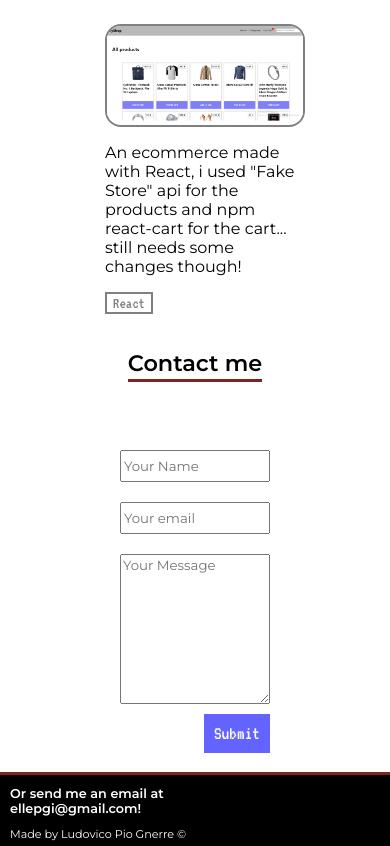
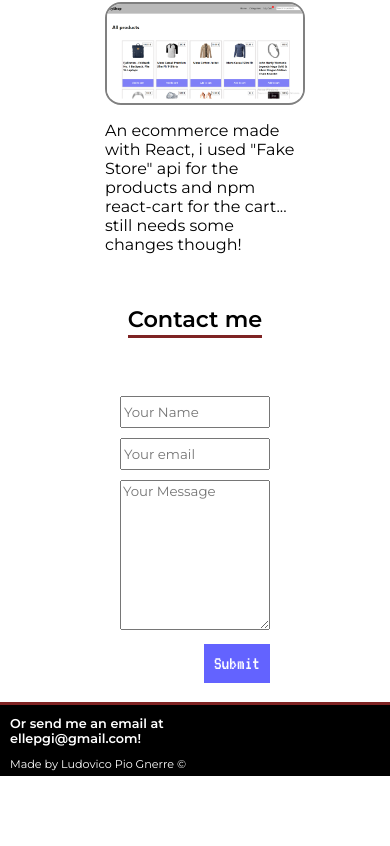
Before and after one commit to ellepigi/portfolio-nuovo, a React (Create React App) app: page / in a window 390 px wide. Shown: the part 1137-1983 px from the top of the page. After the commit the page ends 1913 px from the top, so only its background shows below. Built offline with nearby package versions, Linux system fonts and the light colour scheme.

Commit message:
menu responsive finito

```diff
--- a/src/Contact.css
+++ b/src/Contact.css
@@ -37,12 +37,7 @@
 
 }
 
-label{
-  font-family: 'VT323', sans-serif;
-  font-size: 30px;
-  font-weight: 600;
 
-}
 input{
   height: 2rem;
 }
--- a/src/Contact.js
+++ b/src/Contact.js
@@ -11,13 +11,13 @@
 <section id='contact'>
 
    <div className='form'>
-   <form>
-      <label form='name'></label>
-      <input type="text" placeholder='Your Name'></input>
-      <label form='email'></label>
-      <input type="text" placeholder='Your email'></input>
-      <label form="message"> </label>
-      <textarea placeholder='Your Message'></textarea>
+   <form name="contact" method="POST" data-netlify="true">
+      <label form='name'>
+      <input type="text" placeholder='Your Name' name="name"></input></label>
+      <label form='email'>
+      <input type="text" placeholder='Your email' name="email"></input></label>
+      <label form="message">
+      <textarea placeholder='Your Message' name="message"></textarea></label>
       <div className="button-div">
       <button type='submit' className='button1'>Submit</button>
       </div>
--- a/src/Header.js
+++ b/src/Header.js
@@ -18,7 +18,7 @@
     <div className='container'>
     <h1 id='greeting'>Hi, i'm <span>Ludovico</span>!</h1>
     </div>
-    <h2>I'm a "semi" self-taught Junior Frontend Developer. If you're interested, check out my skills and my code!</h2>
+    <h2>I'm a "semi" self-taught Junior Frontend Developer.<br/> If you're interested, check out my skills and my code!</h2>
     <div className='buttons'>
     <a href="https://github.com/ellepigi" target="_blank"><button type='button' className='button1'>Github Profile<FaGithub/></button></a>
     <a href="https://www.linkedin.com/in/ludovico-pio-gnerre-04b326252/" target="_blank"><button type='button' className='button1'>Linkedin Profile<FaLinkedin/></button></a>
--- a/src/Nav.css
+++ b/src/Nav.css
@@ -49,29 +49,43 @@
     display: none;
   }
 
+
   .menu-responsive{
 
-    opacity: 0;
-    display: none;
-
-  }
-
-  .active{
-    display: block;
-    display: flex;
-    flex-direction: column;
-    align-items: center;
-    justify-content: center;
     position: absolute;
     color: white;
     top:0;
     left: 0;
     background-color: black;
+    height: 0%;
+    width: 1000%;
+    /* height: 30vh;
+    width: 100%; */
+    z-index: 34;
+    opacity: 0;
+    /* display: none; */
+    transition: all 1s ease-in-out;
+
+  }
+
+  .active{
     height: 30vh;
     width: 100%;
-    z-index: 34;
+    display: flex;
+    flex-direction: column;
+    align-items: center;
+    justify-content: center;
+    opacity: 1;
 
 
+  }
+
+  .menu-responsive ul,button{
+    display: none;
+  }
+
+  .active button{
+    display: block;
   }
 
   .active ul{
--- a/src/Nav.js
+++ b/src/Nav.js
@@ -11,11 +11,11 @@
 
   const showNav= () => {
     navRef.current.classList.add("active")
-    navRef.current.classList.remove("menu-responsive")
+    // navRef.current.classList.remove("menu-responsive")
   }
 
   const removeNav= ()=>{
-    navRef.current.classList.add("menu-responsive")
+    // navRef.current.classList.add("menu-responsive")
     navRef.current.classList.remove("active")
 
   }
@@ -24,7 +24,7 @@
 
   return (
     <>
-    <div ref={navRef} className='menu-responsive'>
+    <div ref={navRef}  className='menu-responsive'>
 
     <ul>
         <li><a href='#about'>About</a></li>
```
